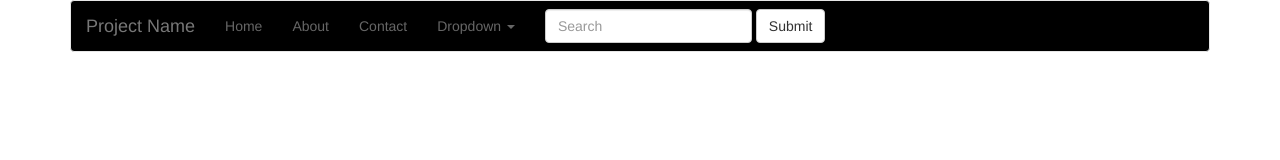
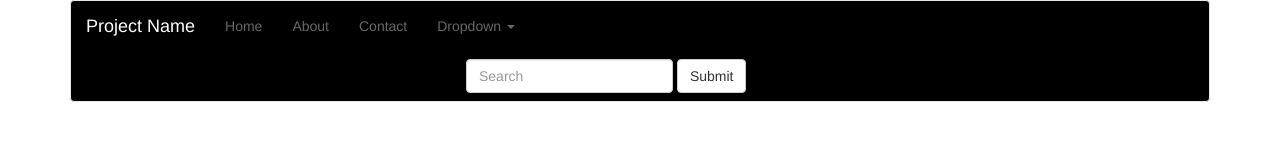
Before and after one commit to scoobydooad5545/practice-bootstrap, a plain HTML site: page index.html in a window 1280 px wide. Drawn offline with nearby package versions, Linux system fonts and the light colour scheme.

Commit message:
nav search change

```diff
--- a/index.html
+++ b/index.html
@@ -46,7 +46,7 @@
 			      </ul>
 			      <form class="navbar-form navbar-left" role="search">
 			        <div class="form-group">
-			          <input type="text" class="form-control" placeholder="Search">
+			          <input type="text" class="form-control ml30px" placeholder="Search">
 			        </div>
 			        <button type="submit" class="btn btn-default">Submit</button>
 			      </form>
--- a/style.css
+++ b/style.css
@@ -15,3 +15,11 @@ ul.nav a:hover {
 .navbar-default .navbar-nav>li>a {
 	color:#666;
 }
+.navbar-default .navbar-brand {
+	color:white;
+}
+
+/*Helper Classes*/
+.ml30px {
+	margin-left:350px;
+}
```
